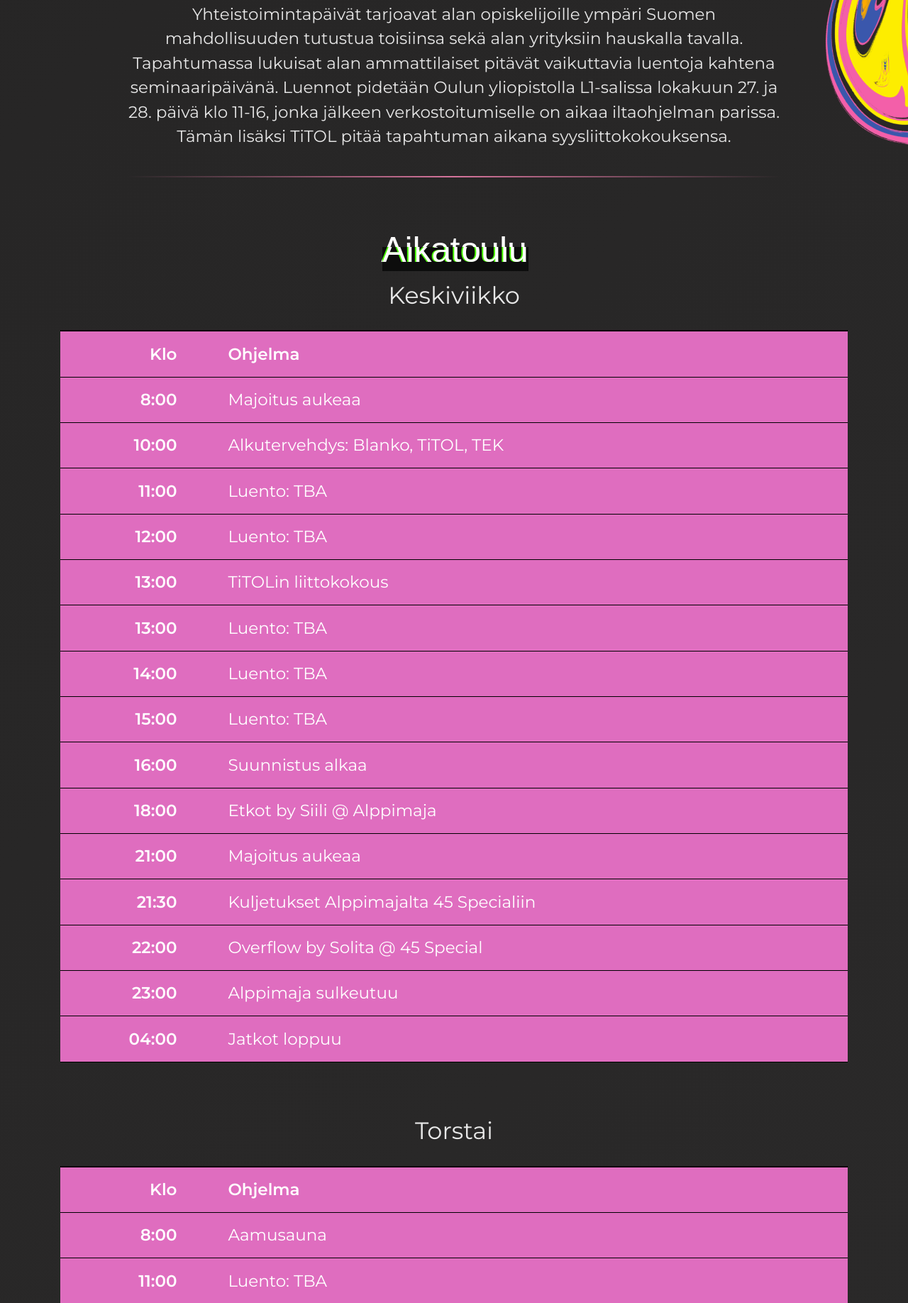
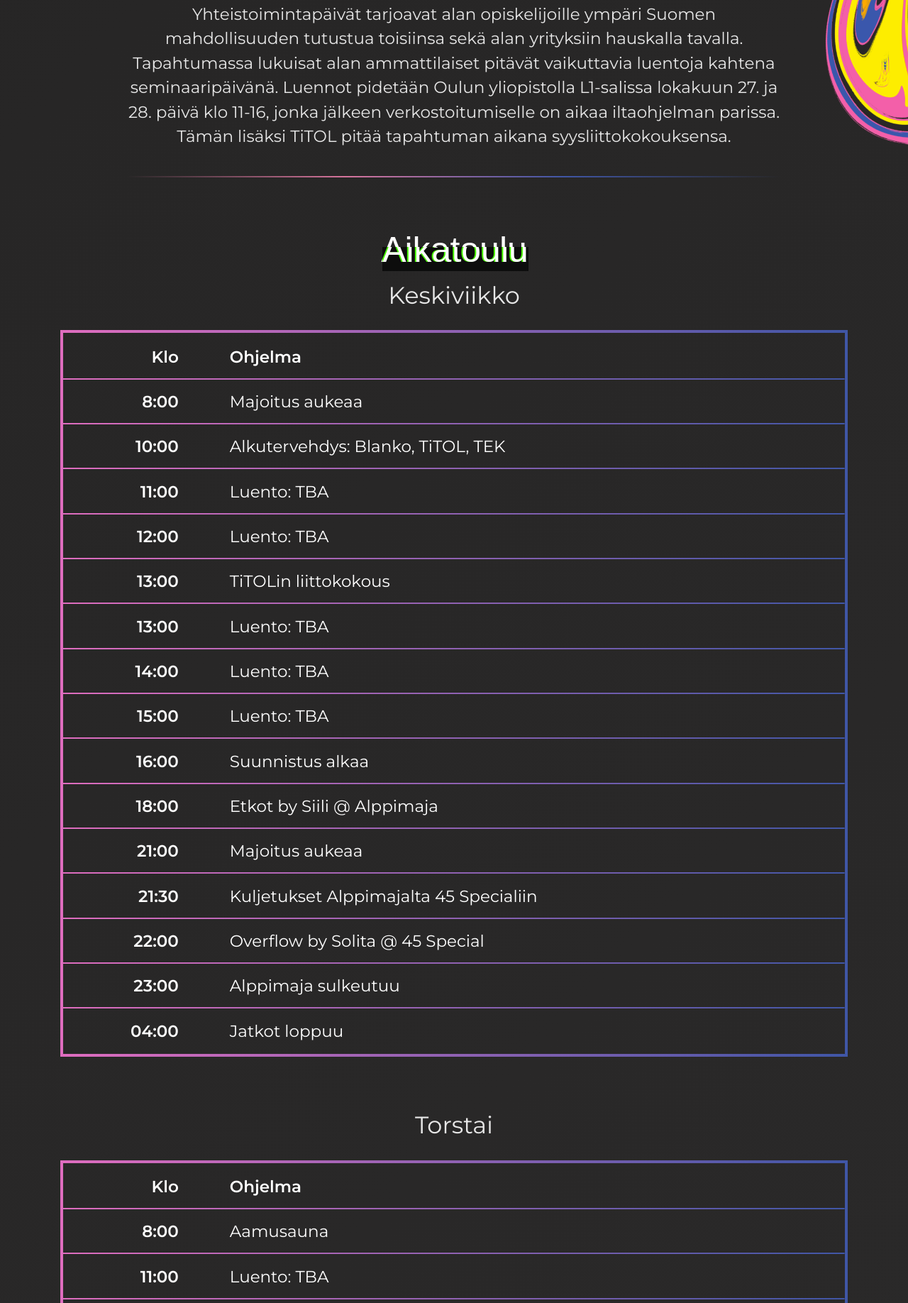
Before and after one commit to blankory/atk-ytp.wtf, a website: page index.pug in a window 1280 px wide. Shown: the part 964-2800 px from the top of the page at 71% size. Drawn offline with nearby package versions, Linux system fonts and the light colour scheme; files that its build step writes are made by us from their sources; files whose address does not match are found by name; a web font is replaced by a local one.

Commit message:
Changed colours.

```diff
--- a/scss/main.scss
+++ b/scss/main.scss
@@ -116,6 +116,16 @@ ul {
 }
 .topnav {
 	background-color: #4056A6;
+	background: /* gradient can be an image */
+	  linear-gradient(
+		to left,
+		#4056A6 0%,
+		#df6dbf 100%
+	  )
+	  left
+	  bottom
+	  transparent
+	  no-repeat;
 	color: #FFF;
 	z-index: 100;
 	.navbar-toggler {
@@ -171,7 +181,7 @@ ul {
 		right: 5%;
 		width: 90%;
 		height: 2px;
-		background-image: linear-gradient(to right, transparent, rgb(214,116,156), transparent);
+		background-image: linear-gradient(to right, transparent, rgb(214,116,156), #4056A6, transparent);
 	}
 }
 .navbar-close-icon {
@@ -208,11 +218,15 @@ ul {
 	text-align: center;
 }
 .table-dark {
-	background-color: #df6dbf;
+	// background-color: #df6dbf;
 }
 .timetable-container {
 	margin-bottom: 4rem;
-	background-color: #df6dbf;
+	// background-color: #df6dbf;
+	border: 10px solid #df6dbf;
+	border-image-slice: 1;
+	border-width: 4px;
+	border-image-source: linear-gradient(to left, #4056A6, #df6dbf);
 }
 .timetable {
 	text-align: left;
@@ -235,15 +249,33 @@ ul {
 	}
 }
 tbody {
-	border-top: solid 2px black;
+	border-top: solid 2px transparent;
+}
+tr {
+	background: /* gradient can be an image */
+	  linear-gradient(
+		to left,
+		#4056A6 0%,
+		#df6dbf 100%
+	  )
+	  left
+	  bottom
+	  transparent
+	  no-repeat;
+	background-size:100% 2px ;/* if linear-gradient, we need to resize it */
+	&:last-child {
+		background: transparent;
+	}
 }
 th {
-	border-bottom: solid 1px black;
-	border-top: solid 1px black;
+	border: transparent;
+	border-top: transparent 0 solid;
+	// border-top: 1px solid #df6dbf;
 }
 td {
-	border-bottom: solid 1px black;
-	border-top: solid 1px black;
+	border:transparent;// border-bottom: 1px solid #df6dbf;
+	border-top:none !important;
+	// border-top: 1px solid #df6dbf;
 }
 .top-sponsor {
 	max-height: 120px;
@@ -268,6 +300,18 @@ td {
 }
 .footer {
 	background-color: #df6dbf;
+	background: /* gradient can be an image */
+	  linear-gradient(
+		to left,
+		#4056A6 0%,
+		#df6dbf 100%
+	  )
+	  left
+	  bottom
+	  transparent
+	  no-repeat;
+	background-size: 100% 2px;
+	background-position: top;
 	text-align: center;
 	font-size: 1rem;
 	a {
```
